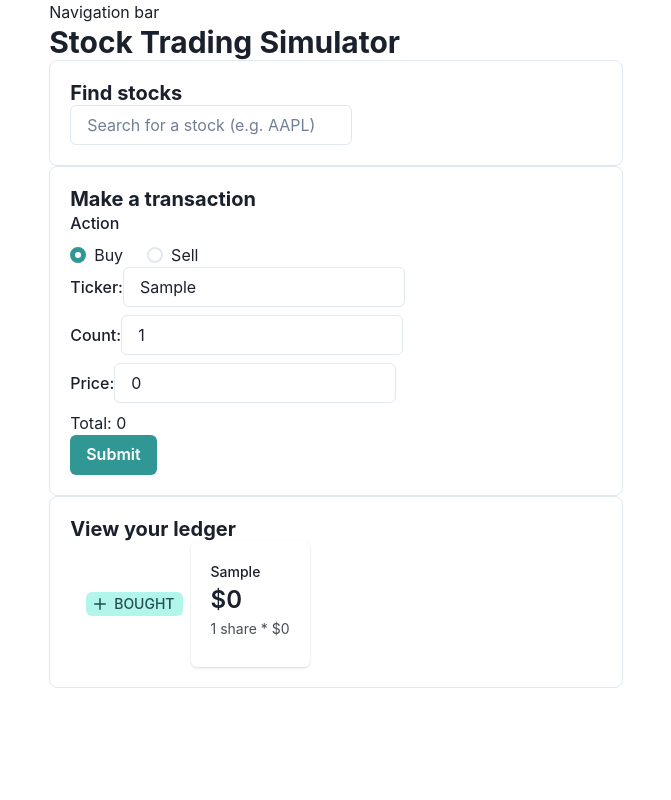
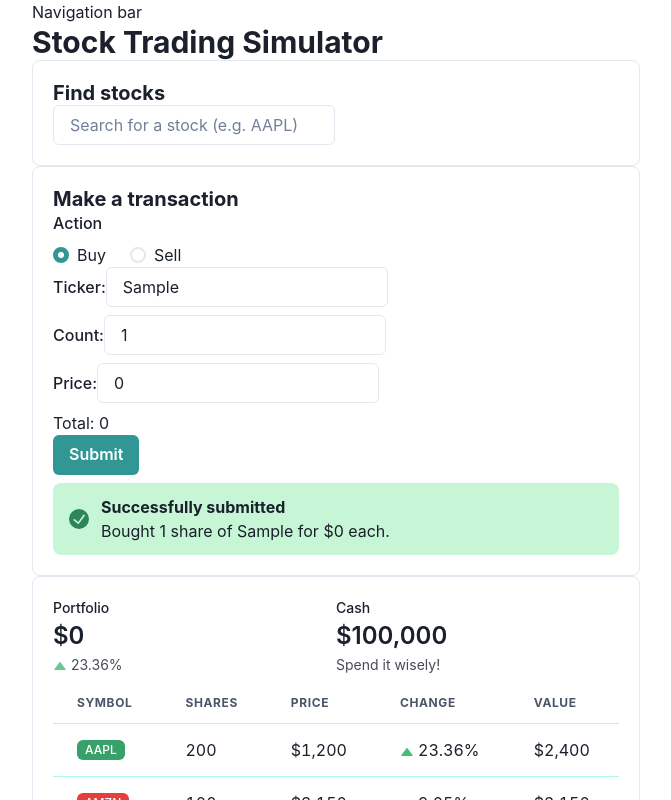
Before and after one commit to spikecodes/stotra, a React (Vite) app: page / in a window 1280 px wide. Both pictures are taken after typing "Sample" into the empty fields and a click on the button "Submit". Shown: the top 800 px of the page, without its empty margins (304-975 px from the left). Built offline with nearby package versions, Linux system fonts and the light colour scheme.

Commit message:
Add Portfolio page

```diff
--- a/src/App.jsx
+++ b/src/App.jsx
@@ -4,6 +4,7 @@ import Transaction from "./Transaction";
 import Ledger from "./Ledger";
 import StockFinder from "./StockFinder";
 import { Container, Heading, Box } from "@chakra-ui/react";
+import Portfolio from "./Portfolio";
 
 export const LedgerContext = createContext([]);
 
@@ -20,7 +21,7 @@ function App() {
   const [selectedPrice, setSelectedPrice] = useState(0);
 
   return (
-    <Container>
+    <Container maxW="container.sm">
       <Navbar />
 
       <Heading as="h1" size="lg">
@@ -50,6 +51,10 @@ function App() {
         </LedgerContext.Provider>
       </Box>
 
+      <LedgerContext.Provider value={{ ledger, setLedger }}>
+        <Portfolio />
+      </LedgerContext.Provider>
+
       <Box borderWidth="1px" borderRadius="lg" p="5">
         <Heading as="h2" size="md">
           View your ledger
--- /dev/null
+++ b/src/Portfolio.jsx
@@ -0,0 +1,102 @@
+import { useState, useContext, useEffect } from "react";
+import {
+  Stat,
+  StatLabel,
+  StatNumber,
+  StatHelpText,
+  StatArrow,
+  StatGroup,
+  Box,
+  Table,
+  Thead,
+  Tbody,
+  Tfoot,
+  Tag,
+  Tr,
+  Th,
+  Td,
+  TableCaption,
+  TableContainer,
+} from "@chakra-ui/react";
+import { LedgerContext } from "./App";
+
+function getPortfolioValue(ledger) {
+  return ledger.reduce((total, transaction) => {
+    // Look up current price of stock
+    return total + transaction.price * transaction.count;
+  }, 0);
+}
+
+export default function Portfolio(props) {
+  const { ledger, setLedger } = useContext(LedgerContext);
+
+  if (ledger.length === 0) return;
+
+  return (
+    <Box className="Portfolio" borderWidth="1px" borderRadius="lg" p="5">
+      <StatGroup>
+        <Stat>
+          <StatLabel>Portfolio</StatLabel>
+          <StatNumber>${getPortfolioValue(ledger)}</StatNumber>
+          <StatHelpText>
+            <StatArrow type="increase" />
+            23.36%
+          </StatHelpText>
+        </Stat>
+
+        <Stat>
+          <StatLabel>Cash</StatLabel>
+          <StatNumber>$100,000</StatNumber>
+          <StatHelpText>Spend it wisely!</StatHelpText>
+        </Stat>
+      </StatGroup>
+
+      <Table variant="simple">
+        <TableCaption>Positions</TableCaption>
+        <Thead>
+          <Tr>
+            <Th>Symbol</Th>
+            <Th>Shares</Th>
+            <Th>Price</Th>
+            <Th>Change</Th>
+            <Th>Value</Th>
+          </Tr>
+        </Thead>
+        <Tbody>
+          <Tr>
+            <Td>
+              <Tag size="sm" variant="solid" colorScheme="green">
+                AAPL
+              </Tag>
+            </Td>
+            <Td>200</Td>
+            <Td>$1,200</Td>
+            <Td>
+              <Stat>
+                <StatArrow type="increase" />
+                23.36%
+              </Stat>
+            </Td>
+            <Td>$2,400</Td>
+          </Tr>
+          <Tr>
+            <Td>
+              <Tag size="sm" variant="solid" colorScheme="red">
+                AMZN
+              </Tag>
+            </Td>
+            <Td>100</Td>
+            <Td>$3,150</Td>
+            <Td>
+              <Stat>
+                <StatArrow type="decrease" />
+                9.05%
+              </Stat>
+            </Td>
+            <Td>$3,150</Td>
+          </Tr>
+        </Tbody>
+      </Table>
+    </Box>
+  );
+}
--- a/src/Transaction.jsx
+++ b/src/Transaction.jsx
@@ -1,5 +1,6 @@
 import { LedgerContext } from "./App";
 import {
+  Box,
   Input,
   Button,
   FormControl,
@@ -7,6 +8,10 @@ import {
   RadioGroup,
   Radio,
   HStack,
+  Alert,
+  AlertIcon,
+  AlertTitle,
+  AlertDescription,
 } from "@chakra-ui/react";
 import { useEffect, useContext, useState } from "react";
 
@@ -23,6 +28,8 @@ export default function Transaction(props) {
   const [count, setCount] = useState(props.count || 1);
   const [price, setPrice] = useState(props.price || 0);
 
+  const [status, setStatus] = useState("");
+
   useEffect(() => {
     setAction(props.action);
   }, [props.action]);
@@ -34,6 +41,13 @@ export default function Transaction(props) {
   useEffect(() => {
     setCount(props.count);
   }, [props.count]);
+
+  // Hide alert after 5 seconds
+  useEffect(() => {
+    const timer = setTimeout(() => {
+      setStatus("");
+    }, 10000);
+  }, [status]);
 
   return (
     <form className="Transaction" onSubmit={(e) => e.preventDefault()}>
@@ -86,7 +100,23 @@ export default function Transaction(props) {
       <FormControl className="Transaction__submit">
         <Button
           onClick={() => {
-            console.log(action);
+            // How many stocks do we own of this ticker?
+            var currentlyOwn = ledger
+              .filter((transaction) => {
+                return transaction.ticker === stock.ticker;
+              })
+              .reduce((total, transaction) => {
+                return total + transaction.count;
+              }, 0);
+
+            // If we are selling, make sure we have enough stocks to sell
+            if (action === "sell" && currentlyOwn < count) {
+              setStatus("insufficient stocks");
+              return;
+            } else {
+              setStatus("success");
+            }
+
             setLedger([
               ...ledger,
               {
@@ -101,6 +131,32 @@ export default function Transaction(props) {
           Submit
         </Button>
       </FormControl>
+
+      {status == "insufficient stocks" ? (
+        <Alert status="error" borderRadius="lg" mt="2">
+          <AlertIcon />
+          <Box>
+            <AlertTitle>Insufficient stocks to sell</AlertTitle>
+            <AlertDescription>
+              You are trying to sell stocks that you do not own.
+            </AlertDescription>
+          </Box>
+        </Alert>
+      ) : null}
+
+      {status == "success" ? (
+        <Alert status="success" borderRadius="lg" mt="2">
+          <AlertIcon />
+          <Box>
+            <AlertTitle>Successfully submitted</AlertTitle>
+            <AlertDescription>
+              {action === "buy" ? "Bought " : "Sold "}
+              {count} share{count > 1 ? "s" : ""} of {stock.ticker}{" "}
+              {action === "buy" ? "for" : "at"} ${stock.price} each.
+            </AlertDescription>
+          </Box>
+        </Alert>
+      ) : null}
     </form>
   );
 }
```
